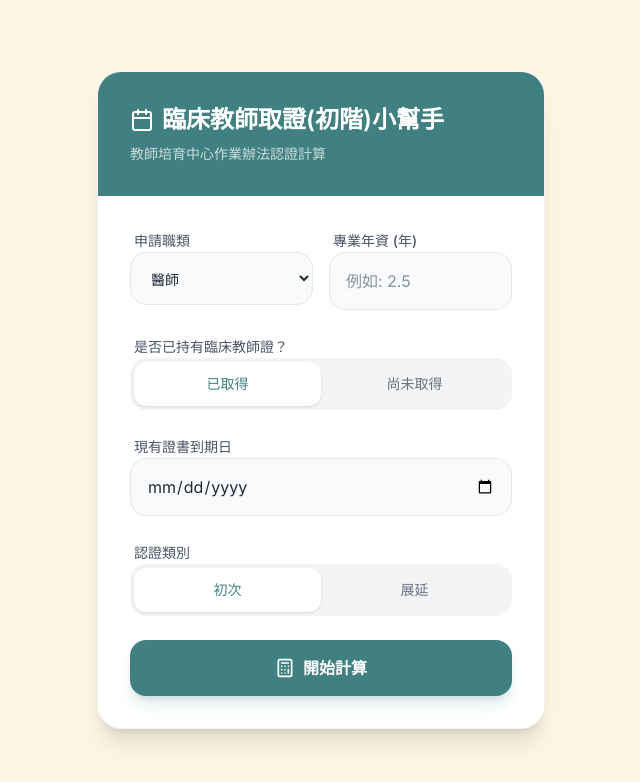
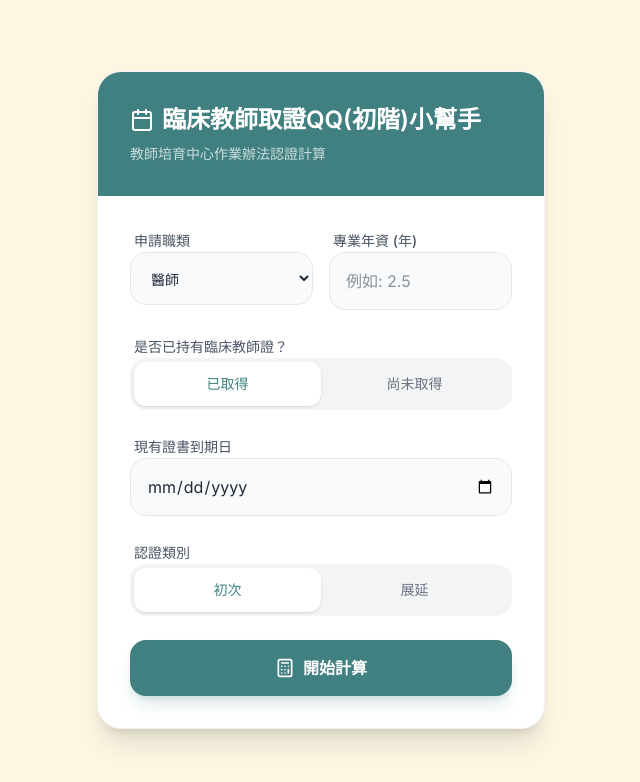
Before and after one commit to d38653865-max/tungtung-, a React (Vite) app: page / in a window 1280 px wide. Shown: the top 782 px of the page, without its empty margins (319-959 px from the left). Built offline with nearby package versions, Linux system fonts and the light colour scheme.

Commit message:
feat: Update app title for playful branding
Renames the application title from "臨床教師取證(初階)小幫手" to "臨床教師取證QQ(初階)小幫手" to introduce a more playful and memorable brand.

```diff
--- a/src/App.tsx
+++ b/src/App.tsx
@@ -107,7 +107,7 @@ export default function App() {
         <div className="bg-brand p-8 text-white">
           <h1 id="app-title" className="text-2xl font-bold flex items-center gap-2">
             <Calendar className="w-6 h-6" />
-            臨床教師取證(初階)小幫手
+            臨床教師取證QQ(初階)小幫手
           </h1>
           <p className="text-white/80 mt-2 text-sm opacity-90">
             教師培育中心作業辦法認證計算
```
